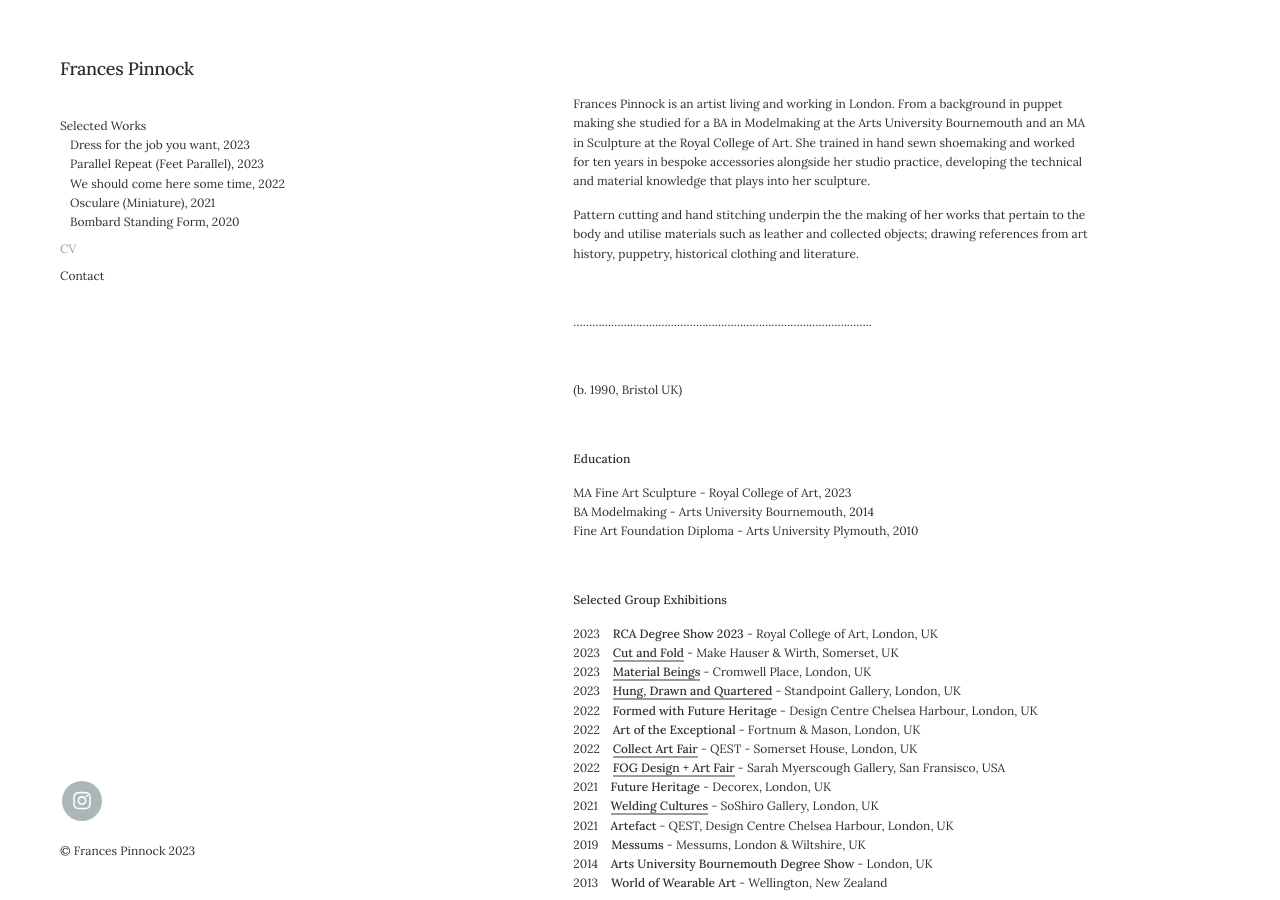
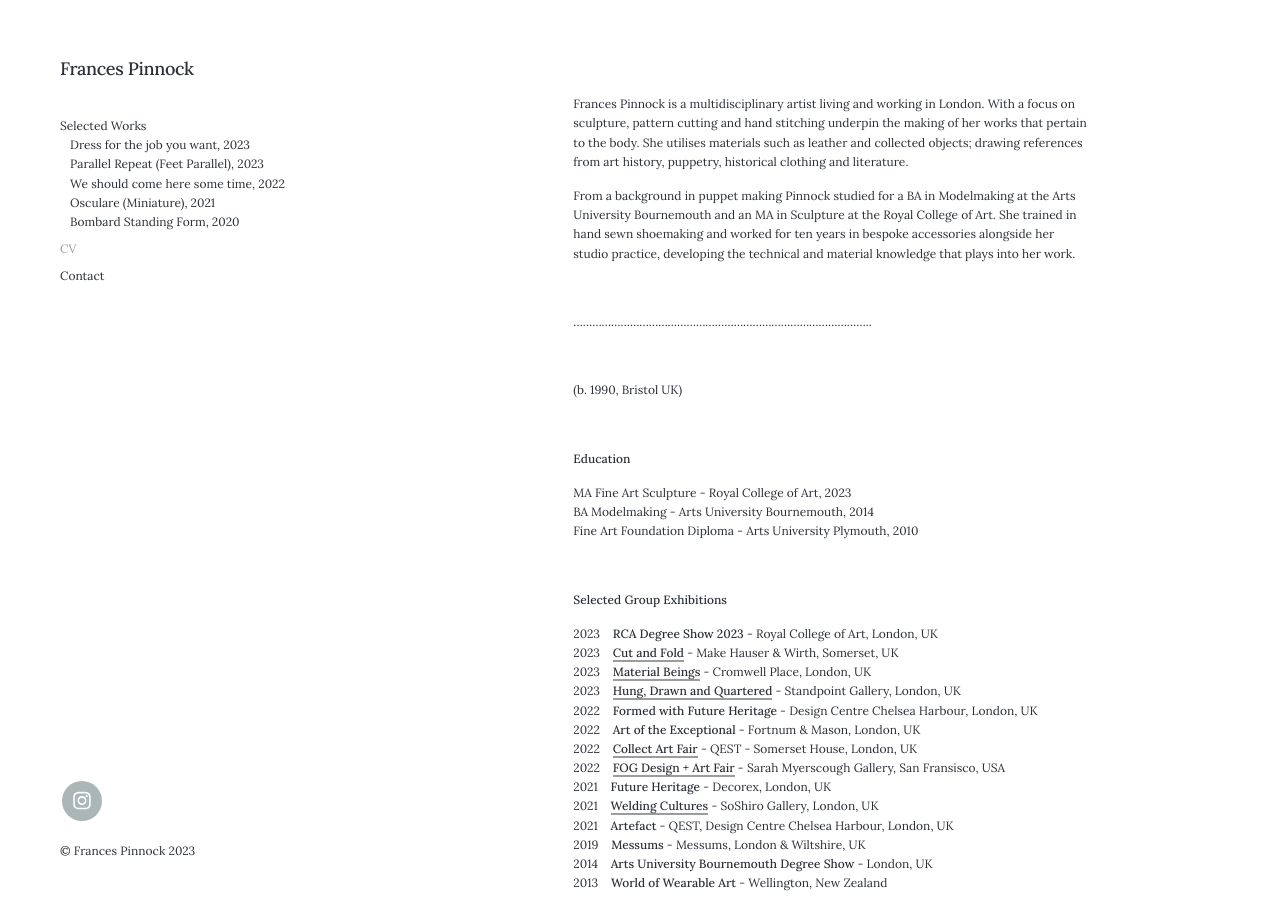
Before and after one commit to francespinnock/francespinnock.github.io, a Jekyll site: the page built from _pages/cv.md, in a window 1280 px wide and 900 px high. Built offline with Jekyll 4.4.1, drawn with Linux system fonts in a browser that asks for light colours; nearby versions of some CDN libraries.

Commit message:
Update cv.md

```diff
--- a/_pages/cv.md
+++ b/_pages/cv.md
@@ -5,9 +5,11 @@ description: About Frances Pinnock
 ---
 <br />
 
-Frances Pinnock is an artist living and working in London. From a background in puppet making she studied for a BA in Modelmaking at the Arts University Bournemouth and an MA in Sculpture at the Royal College of Art. She trained in hand sewn shoemaking and worked for ten years in bespoke accessories alongside her studio practice, developing the technical and material knowledge that plays into her sculpture.
+Frances Pinnock is a multidisciplinary artist living and working in London. With a focus on sculpture, pattern cutting and hand stitching underpin the making of her works that pertain to the body. She utilises materials such as leather and collected objects; drawing references from art history, puppetry, historical clothing and literature.
 
-Pattern cutting and hand stitching underpin the the making of her works that pertain to the body and utilise materials such as leather and collected objects; drawing references from art history, puppetry, historical clothing and literature.
+From a background in puppet making Pinnock studied for a BA in Modelmaking at the Arts University Bournemouth and an MA in Sculpture at the Royal College of Art. She trained in hand sewn shoemaking and worked for ten years in bespoke accessories alongside her studio practice, developing the technical and material knowledge that plays into her work.
+
+
 
 <br />
 
```
